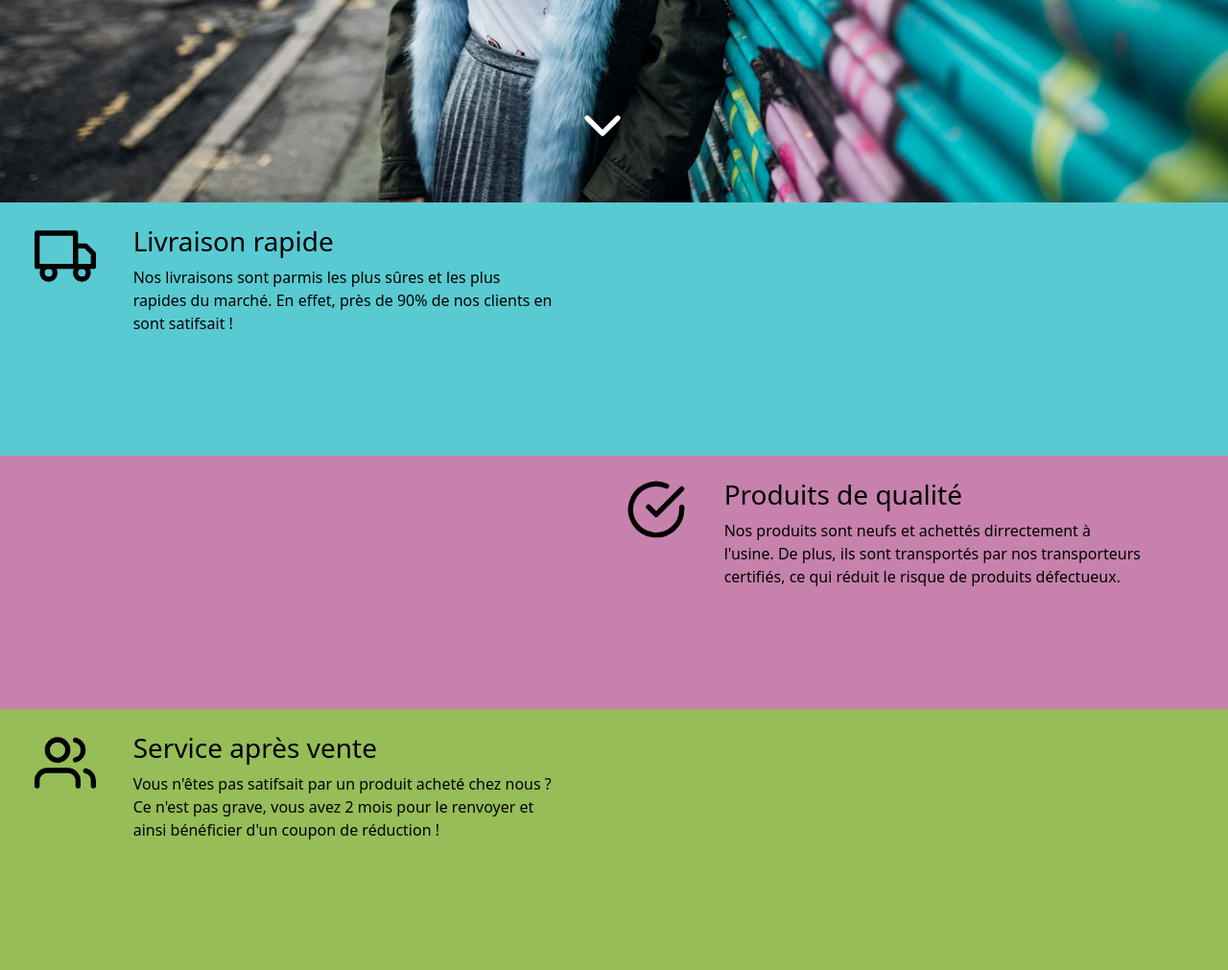
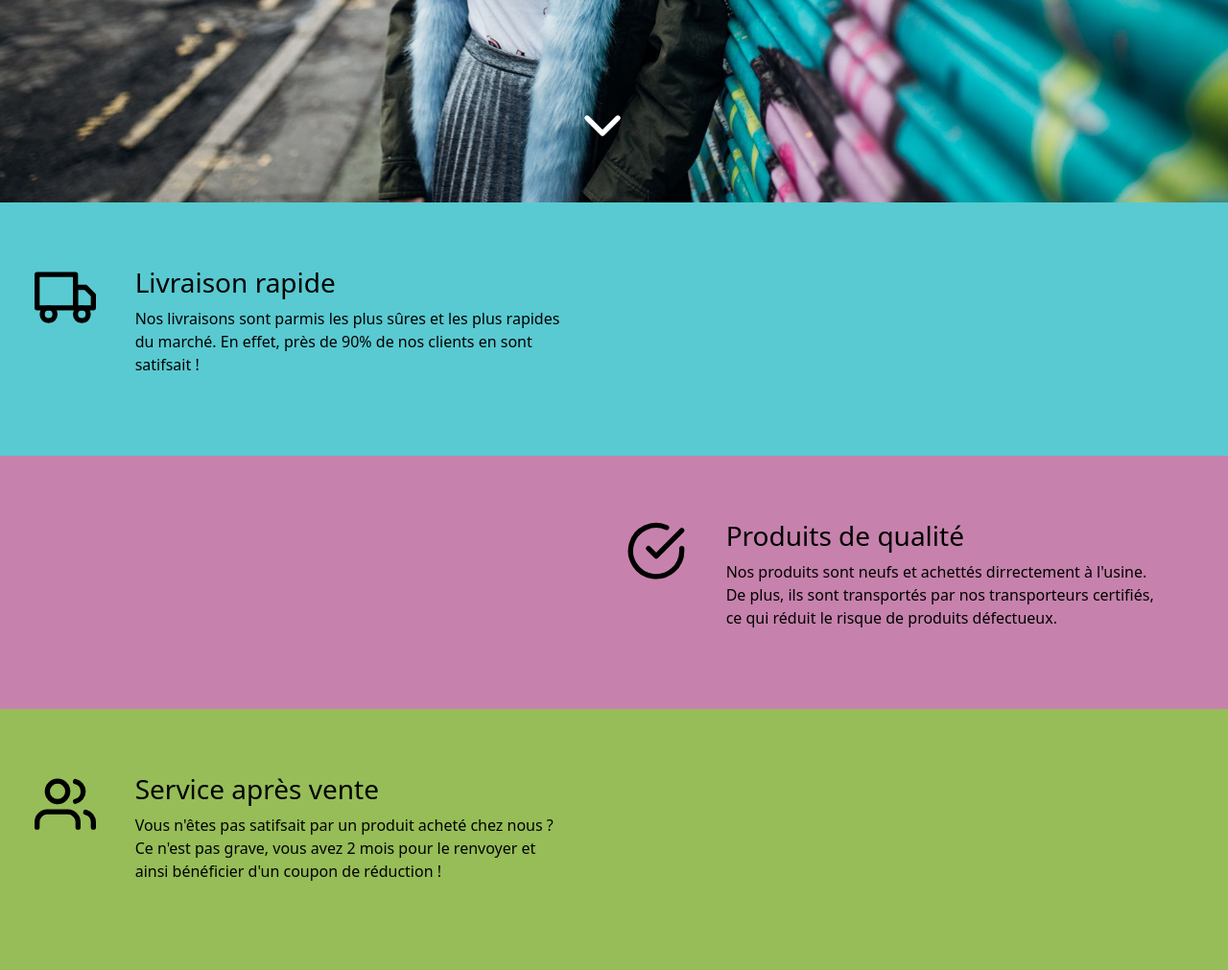
Before and after one commit to 0lbap/check-this-outfit, a PHP site: page / in a window 1280 px wide. Shown: the part 589-1600 px from the top of the page at 96% size. Run offline with PHP 8.4, Linux system fonts and the light colour scheme; grey boxes labelled with a size stand in for pictures from a placeholder-image service; some libraries are stand-ins or nearby versions.

Commit message:
Les divs sont maintenant centrées

```diff
--- a/index.php
+++ b/index.php
@@ -102,8 +102,8 @@
     </div>
     <div class="second-screen">
         <div class="row infocard p-4" id="ic1">
-            <div class="col-md-6">
-                <div class="row">
+            <div class="col-md-6 position-relative">
+                <div class="row position-absolute top-50 translate-middle-y">
                     <div class="col-md-3 col-lg-2">
                         <svg xmlns="http://www.w3.org/2000/svg" width="64" height="64" viewBox="0 0 24 24" fill="none" stroke="currentColor" stroke-width="2" stroke-linecap="round" stroke-linejoin="round" class="feather feather-truck"><rect x="1" y="3" width="15" height="13"></rect><polygon points="16 8 20 8 23 11 23 16 16 16 16 8"></polygon><circle cx="5.5" cy="18.5" r="2.5"></circle><circle cx="18.5" cy="18.5" r="2.5"></circle></svg>
                     </div>
@@ -115,9 +115,9 @@
             </div>
         </div>
         <div class="row infocard p-4" id="ic2">
-            <div class="col-md-6"></div>
-            <div class="col-md-6">
-                <div class="row">
+            <div class="col-md-6 d-none d-md-block"></div>
+            <div class="col-md-6 position-relative">
+                <div class="row position-absolute top-50 translate-middle-y">
                     <div class="col-md-3 col-lg-2">
                         <svg xmlns="http://www.w3.org/2000/svg" width="64" height="64" viewBox="0 0 24 24" fill="none" stroke="currentColor" stroke-width="2" stroke-linecap="round" stroke-linejoin="round" class="feather feather-check-circle"><path d="M22 11.08V12a10 10 0 1 1-5.93-9.14"></path><polyline points="22 4 12 14.01 9 11.01"></polyline></svg>
                     </div>
@@ -126,12 +126,11 @@
                         <p>Nos produits sont neufs et achettés dirrectement à l'usine. De plus, ils sont transportés par nos transporteurs certifiés, ce qui réduit le risque de produits défectueux.</p>
                     </div>
                 </div>
-
             </div>
         </div>
         <div class="row infocard p-4" id="ic3">
-            <div class="col-md-6">
-                <div class="row">
+            <div class="col-md-6 position-relative">
+                <div class="row position-absolute top-50 translate-middle-y">
                     <div class="col-md-3 col-lg-2">
                         <svg xmlns="http://www.w3.org/2000/svg" width="64" height="64" viewBox="0 0 24 24" fill="none" stroke="currentColor" stroke-width="2" stroke-linecap="round" stroke-linejoin="round" class="feather feather-users"><path d="M17 21v-2a4 4 0 0 0-4-4H5a4 4 0 0 0-4 4v2"></path><circle cx="9" cy="7" r="4"></circle><path d="M23 21v-2a4 4 0 0 0-3-3.87"></path><path d="M16 3.13a4 4 0 0 1 0 7.75"></path></svg>
                     </div>
```
